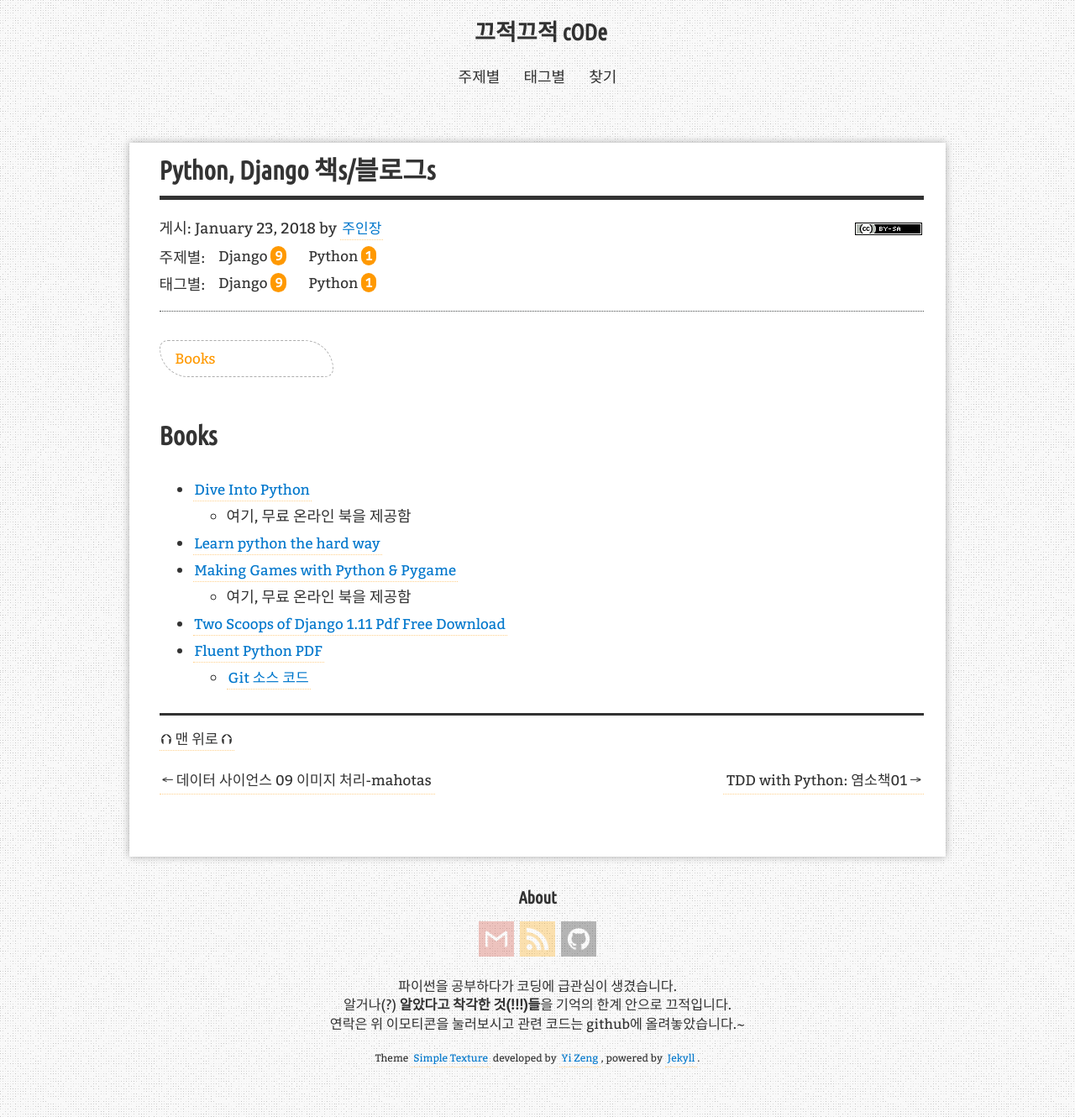
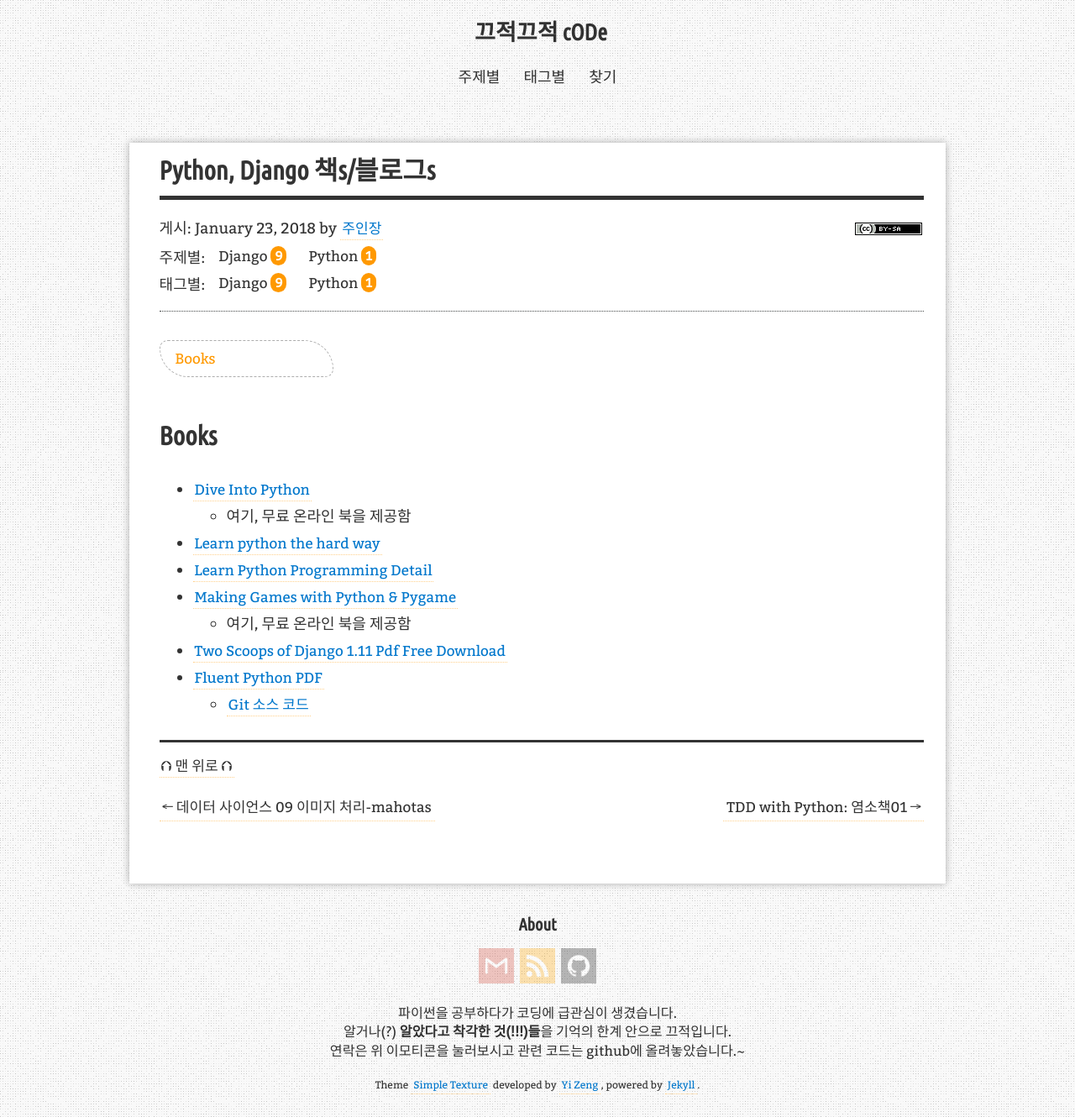
Before and after one commit to ehfgk78/ehfgk78.github.io, a Jekyll site: the page built from _posts/2018-01-24-Python_Books_Blogs.md, in a window 1280 px wide. Shown: the whole page at 84% size. Built offline with Jekyll 4.4.1, drawn with Linux system fonts in a browser that asks for light colours; nearby versions of some CDN libraries; comment, search, counter and statistics services are not loaded.

Commit message:
Added a useful resource
Added a helpful reference link that discusses python in detail and will help your readers to understand this repository. Hope you like this thank you.

```diff
--- a/_posts/2018-01-24-Python_Books_Blogs.md
+++ b/_posts/2018-01-24-Python_Books_Blogs.md
@@ -15,6 +15,7 @@ tags: [Python, Django]
 * [Dive Into Python](http://www.diveintopython.net/)
   * 여기, 무료 온라인 북을 제공함
 * [Learn python the hard way](https://learnpythonthehardway.org/)
+* [Learn Python Programming Detail](https://www.scaler.com/topics/python/)
 * [Making Games with Python & Pygame](http://inventwithpython.com/#pygame)
   * 여기, 무료 온라인 북을 제공함
 * [Two Scoops of Django 1.11 Pdf Free Download](https://smtebooks.com/book/6227/two-scoops-django-111-pdf)
```
